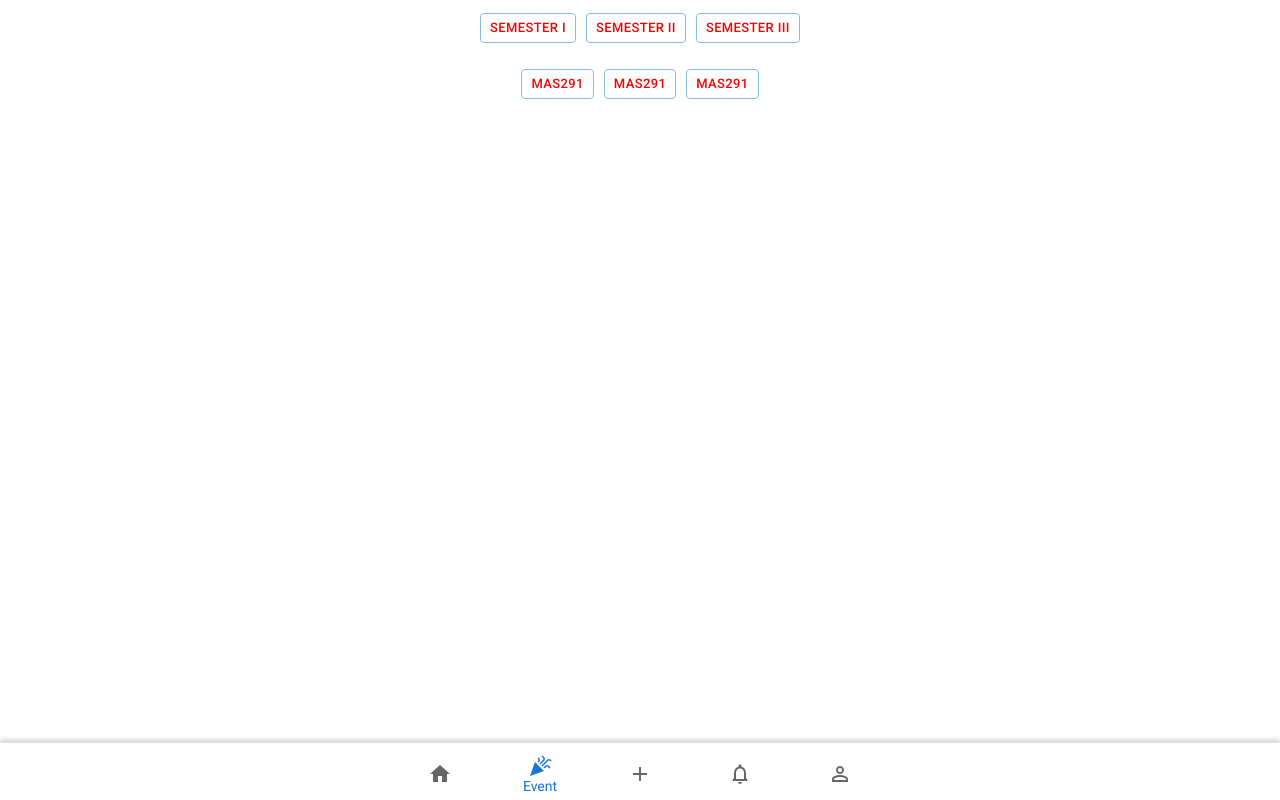
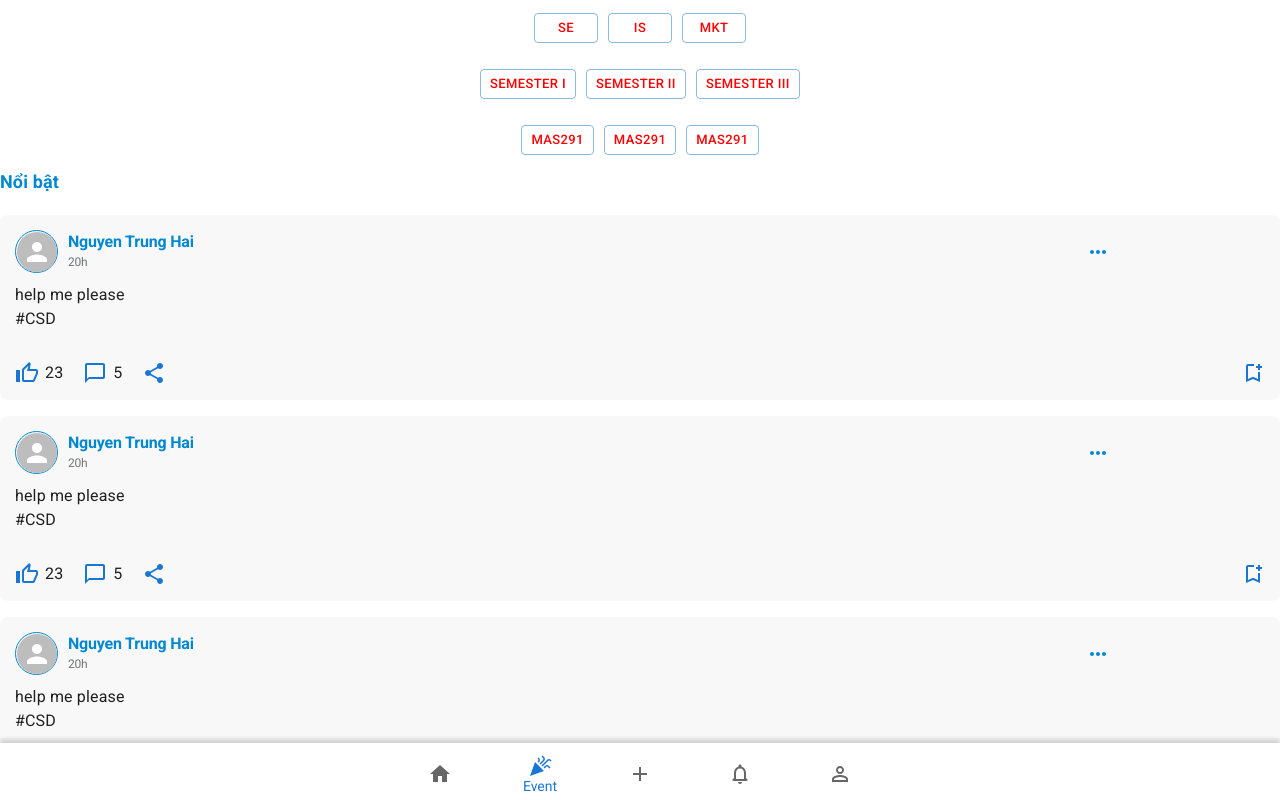
Before and after one commit to haintse06350/heytutor-web, a React (Create React App) app: page /event in a window 1280 px wide. Shown: the top 800 px of the page. Built offline with nearby package versions, Linux system fonts and the light colour scheme; no server answers.

Commit message:
event ver2

```diff
--- a/src/components/CreateEvent/CreatEvent.tsx
+++ b/src/components/CreateEvent/CreatEvent.tsx
@@ -1,37 +1,192 @@
-import React from "react";
+import React, { useState } from "react";
 import { Box, Button } from "@mui/material";
 import { useStyles } from "./Event.style";
+import { Grid, Typography, Avatar, Dialog, Slide } from "@mui/material";
+import { TransitionProps } from "@mui/material/transitions";
+import ArrowBackIosIcon from "@mui/icons-material/ArrowBackIos";
+import ThumbUpOutlinedIcon from "@mui/icons-material/ThumbUpOutlined";
+import ThumbUpIcon from "@mui/icons-material/ThumbUp";
+import ChatBubbleOutlineOutlinedIcon from "@mui/icons-material/ChatBubbleOutlineOutlined";
+import ShareIcon from "@mui/icons-material/Share";
+import BookmarkAddOutlinedIcon from "@mui/icons-material/BookmarkAddOutlined";
+import BookmarkAddedIcon from "@mui/icons-material/BookmarkAdded";
+import MoreHorizIcon from "@mui/icons-material/MoreHoriz";
+
 const Event = () => {
   const classes = useStyles();
+  const [openDialog, setOpenDialog] = useState(false);
+  const [isBookmarked, setIsBookmarked] = useState(false);
+  const [isLiked, setIsliked] = useState(false);
+
+  const user = {
+    avatar: "",
+    name: "Nguyen Trung Hai",
+  };
+
+  const onClickLike = () => {
+    setIsliked(!isLiked);
+  };
+
+  const onClickCommentSection = () => {
+    setOpenDialog(true);
+  };
+
+  const onClickBookmark = () => {
+    setIsBookmarked(!isBookmarked);
+  };
+
+  const onClickCommentSectionInsideDialog = () => {};
+
+  const Transition = React.forwardRef(function Transition(
+    props: TransitionProps & {
+      children: React.ReactElement<any, any>;
+    },
+    ref: React.Ref<unknown>
+  ) {
+    return <Slide direction="left" ref={ref} {...props} />;
+  });
+
+  const post = {
+    title: "Help me with CSD",
+    time: "20h",
+    content: "help me please",
+    hashtag: "#CSD",
+    isLiked: false,
+    likeCount: 23,
+    commentCount: 5,
+    isBookmarked: false,
+  };
+
+  const onCloseDialog = () => {
+    setOpenDialog(false);
+  };
+
+  const renderPostFullScreen = () => {
+    return (
+      <Dialog keepMounted TransitionComponent={Transition} onClose={onCloseDialog} fullScreen open={openDialog}>
+        <div className={classes.dialogContent}>
+          <Grid container className={classes.dialogHeader}>
+            <Grid onClick={onCloseDialog} xs={2} item className={classes.backBtn}>
+              <ArrowBackIosIcon color="primary" />
+            </Grid>
+            <Grid xs={8} item className={classes.postTitle}>
+              <Typography>{post.title}</Typography>
+            </Grid>
+            <Grid xs={2} item className={classes.moreBtn}>
+              <MoreHorizIcon color="primary" />
+            </Grid>
+          </Grid>
+          <Grid item xs={12} className={classes.postContent}>
+            <div className={classes.postContent}>
+              <Typography>{post.content}</Typography>
+              <Typography>{post.hashtag}</Typography>
+            </div>
+            <Grid container item xs={12} className={classes.simpleActions}>
+              <Grid item xs={4} className={classes.likeButton} onClick={onClickLike}>
+                {isLiked ? <ThumbUpIcon color="primary" /> : <ThumbUpOutlinedIcon color="primary" />}
+              </Grid>
+              <Grid item xs={4} className={classes.commentButton} onClick={onClickCommentSectionInsideDialog}>
+                <ChatBubbleOutlineOutlinedIcon color="primary" />
+              </Grid>
+              <Grid item xs={4} className={classes.shareButton}>
+                <ShareIcon color="primary" />
+              </Grid>
+            </Grid>
+          </Grid>
+        </div>
+      </Dialog>
+    );
+  };
 
   return (
     <div className={classes.hashtag}>
-      <Box sx={{ display: "flex", justifyContent: "center", alignItems: "center", height: "7vh"}}>
+      {openDialog && renderPostFullScreen()}
+      <Box sx={{ display: "flex", justifyContent: "center", alignItems: "center", height: "7vh" }}>
         <div>
-          <Button variant="outlined" size="small" href="#contained-buttons" style={{color: 'red', margin: 5}}>
+          <Button variant="outlined" size="small" href="#contained-buttons" style={{ color: "red", margin: 5 }}>
+            SE
+          </Button>
+          <Button variant="outlined" size="small" href="#contained-buttons" style={{ color: "red", margin: 5 }}>
+            IS
+          </Button>
+          <Button variant="outlined" size="small" href="#contained-buttons" style={{ color: "red", margin: 5 }}>
+            MKT
+          </Button>
+        </div>
+      </Box>
+      <Box sx={{ display: "flex", justifyContent: "center", alignItems: "center", height: "7vh" }}>
+        <div>
+          <Button variant="outlined" size="small" href="#contained-buttons" style={{ color: "red", margin: 5 }}>
             Semester I
           </Button>
-          <Button variant="outlined" size="small" href="#contained-buttons" style={{color: 'red', margin: 5}}>
+          <Button variant="outlined" size="small" href="#contained-buttons" style={{ color: "red", margin: 5 }}>
             Semester II
           </Button>
-          <Button variant="outlined" size="small" href="#contained-buttons" style={{color: 'red', margin: 5}}>
+          <Button variant="outlined" size="small" href="#contained-buttons" style={{ color: "red", margin: 5 }}>
             Semester III
           </Button>
         </div>
       </Box>
-      <Box sx={{ display: "flex", justifyContent: "center", alignItems: "center", height: "7vh"}}>
+      <Box sx={{ display: "flex", justifyContent: "center", alignItems: "center", height: "7vh" }}>
         <div>
-          <Button variant="outlined" size="small" href="#contained-buttons" style={{color: 'red', margin: 5}}>
+          <Button variant="outlined" size="small" href="#contained-buttons" style={{ color: "red", margin: 5 }}>
             MAS291
           </Button>
-          <Button variant="outlined" size="small" href="#contained-buttons" style={{color: 'red', margin: 5}}>
+          <Button variant="outlined" size="small" href="#contained-buttons" style={{ color: "red", margin: 5 }}>
             MAS291
           </Button>
-          <Button variant="outlined" size="small" href="#contained-buttons" style={{color: 'red', margin: 5}}>
+          <Button variant="outlined" size="small" href="#contained-buttons" style={{ color: "red", margin: 5 }}>
             MAS291
           </Button>
         </div>
       </Box>
+      <div className={classes.content}>
+        <Typography>Nổi bật</Typography>
+      </div>
+      <div className={classes.filterByMajor}></div>
+      <div className={classes.listPost}>
+        {[1, 2, 3, 4].map((i) => (
+          <div key={i} className={classes.post}>
+            <Grid container className={classes.userPanel}>
+              <Grid item xs={2} className={classes.userAvatar}>
+                <Avatar src={user?.avatar} />
+              </Grid>
+              <Grid item xs={8} className={classes.userNameAndPostTime}>
+                <Typography>{user?.name}</Typography>
+                <Typography>{post?.time}</Typography>
+              </Grid>
+              <Grid item xs={2} className={classes.userMoreActions}>
+                <MoreHorizIcon color="info" />
+              </Grid>
+            </Grid>
+            <div className={classes.postContent}>
+              <Typography>{post.content}</Typography>
+              <Typography>{post.hashtag}</Typography>
+            </div>
+            <Grid container className={classes.postActions}>
+              <Grid item xs={10} className={classes.leftPanel}>
+                <div className={classes.likeButton} onClick={onClickLike}>
+                  {isLiked ? <ThumbUpIcon color="primary" /> : <ThumbUpOutlinedIcon color="primary" />}
+                  <Typography>{post.likeCount}</Typography>
+                </div>
+                <div className={classes.commentButton} onClick={onClickCommentSection}>
+                  <ChatBubbleOutlineOutlinedIcon color="primary" />
+                  <Typography>{post.commentCount}</Typography>
+                </div>
+                <div className={classes.shareButton}>
+                  <ShareIcon color="primary" />
+                </div>
+              </Grid>
+              <Grid item xs={2} className={classes.rightPanel}>
+                <div className={classes.bookmarkButton} onClick={onClickBookmark}>
+                  {isBookmarked ? <BookmarkAddedIcon color="primary" /> : <BookmarkAddOutlinedIcon color="primary" />}
+                </div>
+              </Grid>
+            </Grid>
+            <div className={classes.divider} />
+          </div>
+        ))}
+      </div>
     </div>
   );
 };
--- a/src/components/CreateEvent/Event.style.tsx
+++ b/src/components/CreateEvent/Event.style.tsx
@@ -4,7 +4,112 @@ export const useStyles: any = makeStyles(
   () => ({
     hashtag: {
 
+    },
+    listPost: {
+      marginTop: 20,
+    },
+    post: {
+      width: "100%",
+      height: "auto",
+      backgroundColor: "#F8F8F8",
+      padding: 15,
+      borderRadius: 8,
+      marginBottom: 16,
+    },
+    userPanel: {
+      "& > div": {
+        "&:first-child": {
+          maxWidth: 43,
+          margin: 0,
+          borderRadius: "50%",
+          border: "1px solid #0288d1",
+          display: "flex",
+          alignItems: "center",
+          justifyContent: "center",
+        },
+        "&:nth-child(2)": {
+          marginLeft: 10,
+        },
+        display: "flex",
+        flexGrow: 1,
+        flexDirection: "column",
+        justifyContent: "center",
+        "&:last-child": {
+          alignItems: "flex-end",
+        },
+      },
+    },
+    userAvatar: {
+      width: 43,
+      height: 43,
+    },
+    userNameAndPostTime: {
+      display: "flex",
+      alignItems: "flex-start",
+      justifyContent: "center",
+      "& > p:nth-child(1)": {
+        fontSize: 16,
+        lineHeight: "16px",
+        letterSpacing: -0.2,
+        fontWeight: 700,
+        color: "#0288d1",
+      },
+      "& > p:nth-child(2)": {
+        marginTop: 4,
+        fontSize: 12,
+        lineHeight: "16px",
+        letterSpacing: -0.2,
+        fontWeight: 400,
+        color: "#727477",
+      },
+    },
+    content: {
+      width: "100%",
+      "& > p:first-child": {
+        fontSize: 18,
+        fontWeight: 700,
+        textAlign: "left",
+        color: "#0288d1",
+      },
+    },
+    postContent: {
+      width: "100%",
+      height: "auto",
+      marginTop: 10,
+      "& > p": {
+        textAlign: "left",
+      },
+    },
+    postActions: {
+      marginTop: 30,
+      width: "100%",
+      display: "flex",
+      alignItems: "center",
+      justifyContent: "flex-start",
+      "& > div": {
+        width: "100%",
+        display: "flex",
+        alignItems: "center",
+        justifyContent: "flex-start",
+        "&:last-child": {
+          justifyContent: "flex-end",
+        },
+        "& > div": {
+          display: "flex",
+          alignItems: "center",
+          justifyContent: "flex-start",
+          marginRight: 20,
+          "&:last-child": {
+            margin: 0,
+          },
+          "& > p": {
+            marginLeft: 6,
+          },
+        },
+      },
     }
   }),
   { index: 1 }
+
+
 );
```
